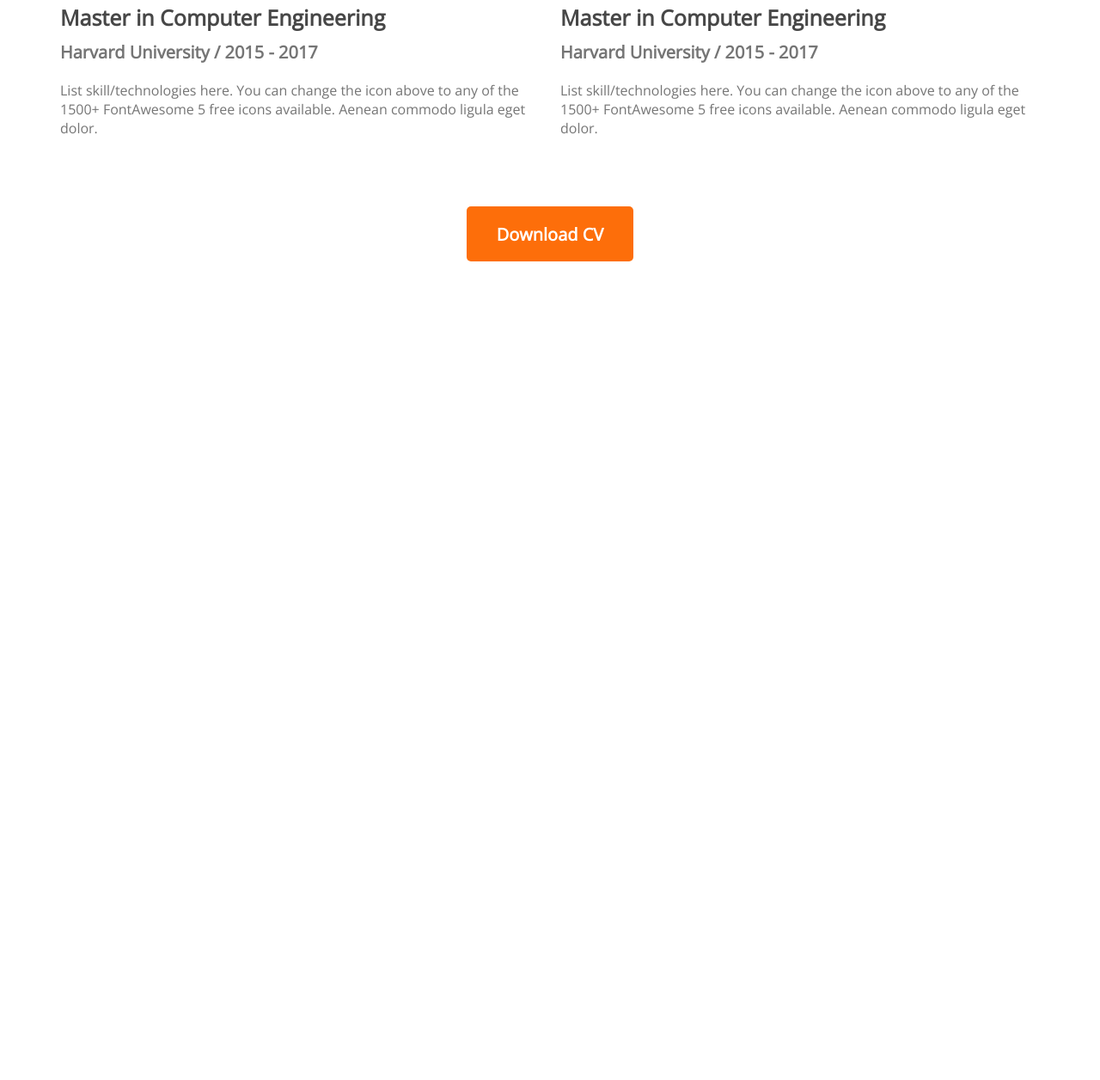
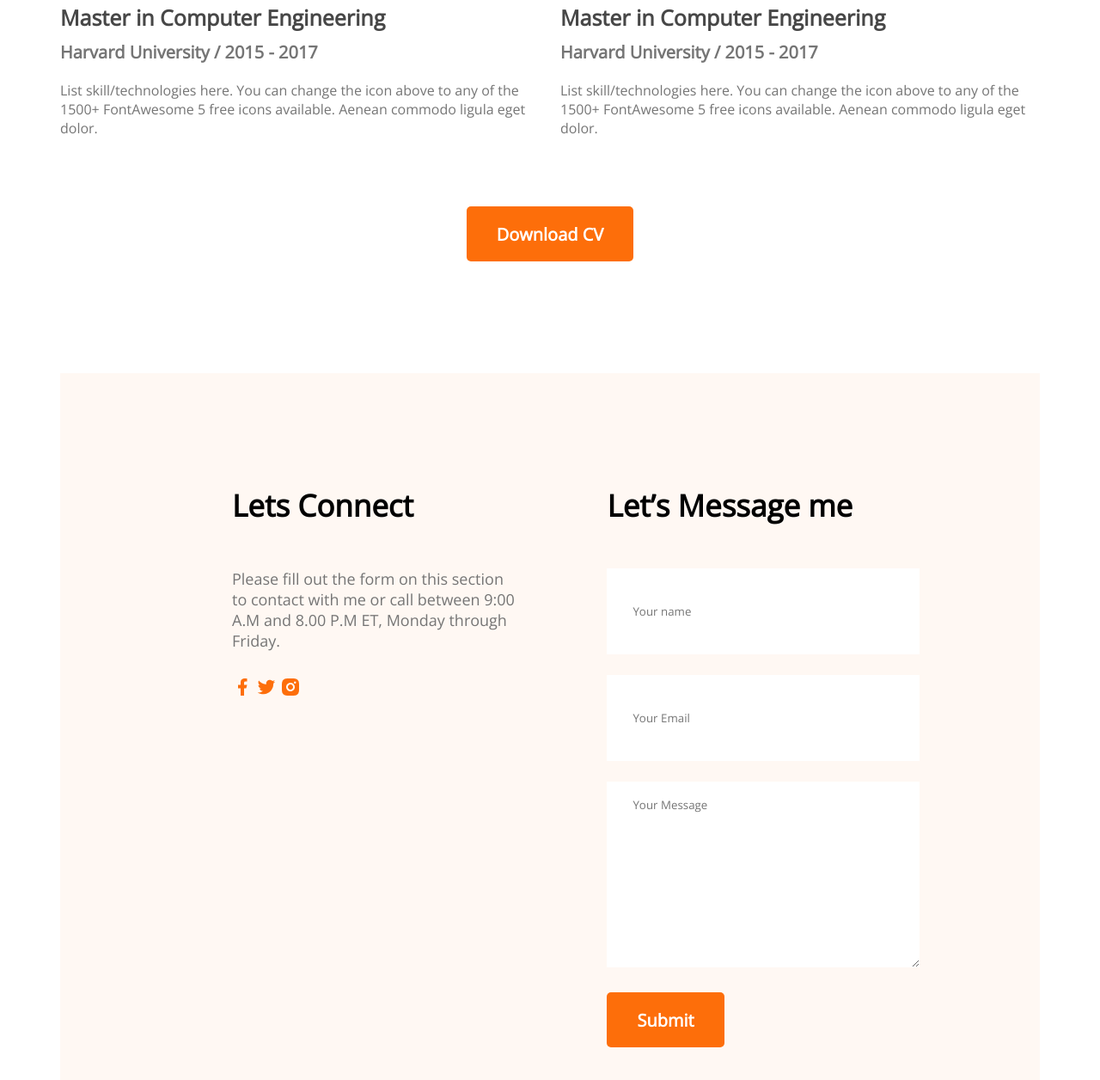
Before and after one commit to johuruljoy69/Johuruljoy-Portfolio1, a plain HTML site: page index.html in a window 1280 px wide. Shown: the part 2488-3744 px from the top of the page at 86% size. Before the commit the page ends 2792 px from the top, so only its background shows below. Drawn offline with nearby package versions, Linux system fonts and the light colour scheme.

Commit message:
contact update

```diff
--- a/Style/portfolio.css
+++ b/Style/portfolio.css
@@ -179,3 +179,26 @@ section {
     margin-top: 50px;
     text-align: center;
 }
+/* contact style */
+.contact{
+    display: flex;
+    gap: 100px;
+    background: #FFF8F3;
+    padding: 130px 200px;
+}
+.contact .section-title{
+    text-align: left;
+}
+
+.contact input[type="text"], input[type="email"], textarea{
+    margin-bottom: 24px;
+    border: 0;
+    width: 100%;
+    padding: 18px 30px;
+}
+input{
+    height: 64px;
+}
+.contact a{
+    text-decoration: none;
+}
--- a/index.html
+++ b/index.html
@@ -133,6 +133,31 @@
                     <button class="btn-primary">Download CV</button>
                    </div>
         </section>
+        <!-- Contact section -->
+        <section class="contact">
+            <div>
+                <h3 class="section-title">Lets Connect</h3>
+                <p class="section-discription">Please fill out the form on this section to contact with me or call between 9:00 A.M and 8.00 P.M ET, Monday through Friday.</p>
+                <a href="">
+                    <img src="images/icons/facebook.png" alt="">
+                </a>
+                <a href="">
+                    <img src="images/icons/twitter.png" alt="">
+                </a>
+                <a href="">
+                    <img src="images/icons/insta.png" alt="">
+                </a>
+            </div>
+            <div>
+                <h3 class="section-title">Let’s Message me</h3>
+                <form action="">
+                    <input type="text" name="" id="" placeholder="Your name">
+                    <input type="email" name="" id="" placeholder="Your Email">
+                    <textarea name="" id="" cols="30" rows="10" placeholder="Your Message"></textarea>
+                    <input class="btn-primary" type="submit" value="Submit">
+                </form>
+            </div>
+        </section>
     </main>
     <footer>
 
```
